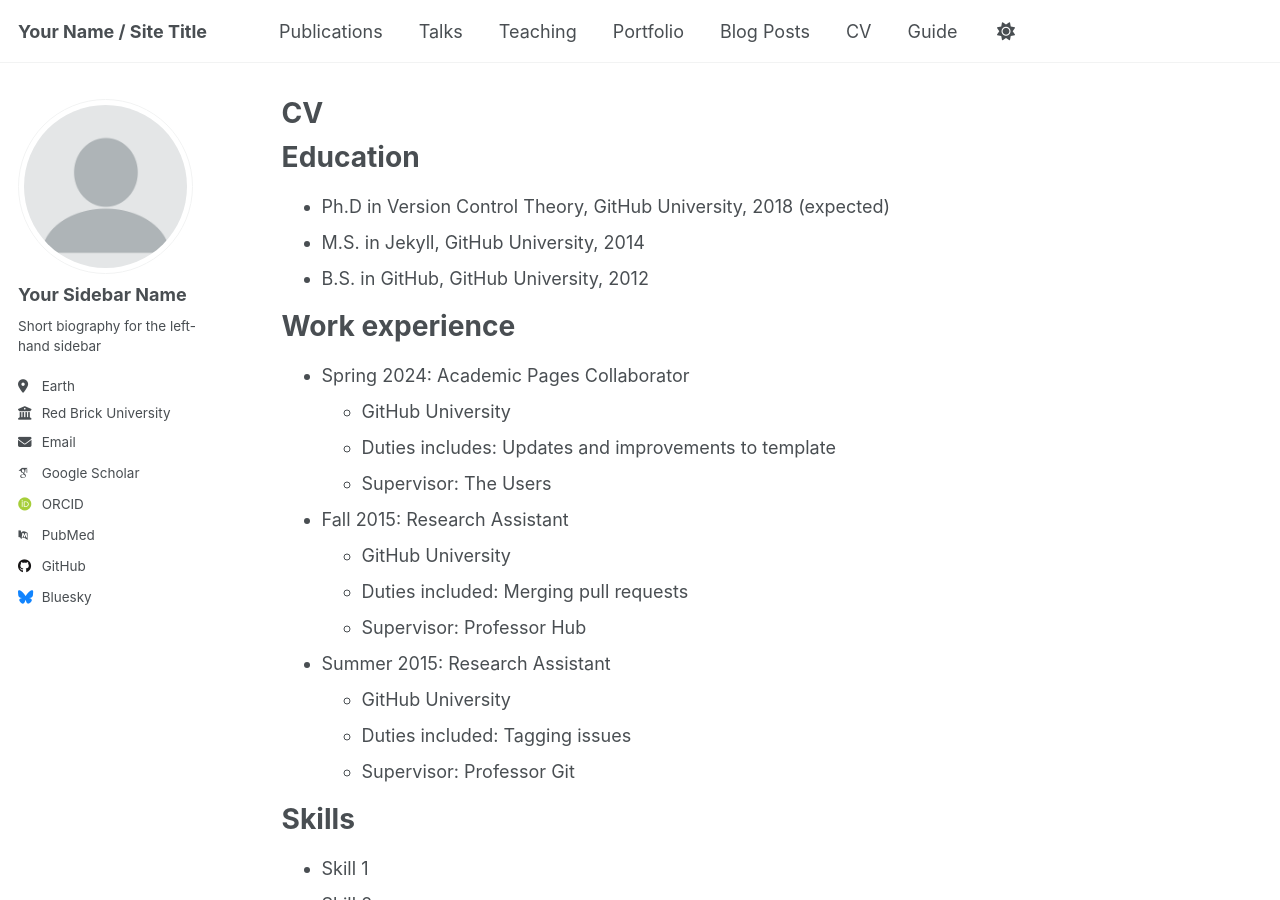
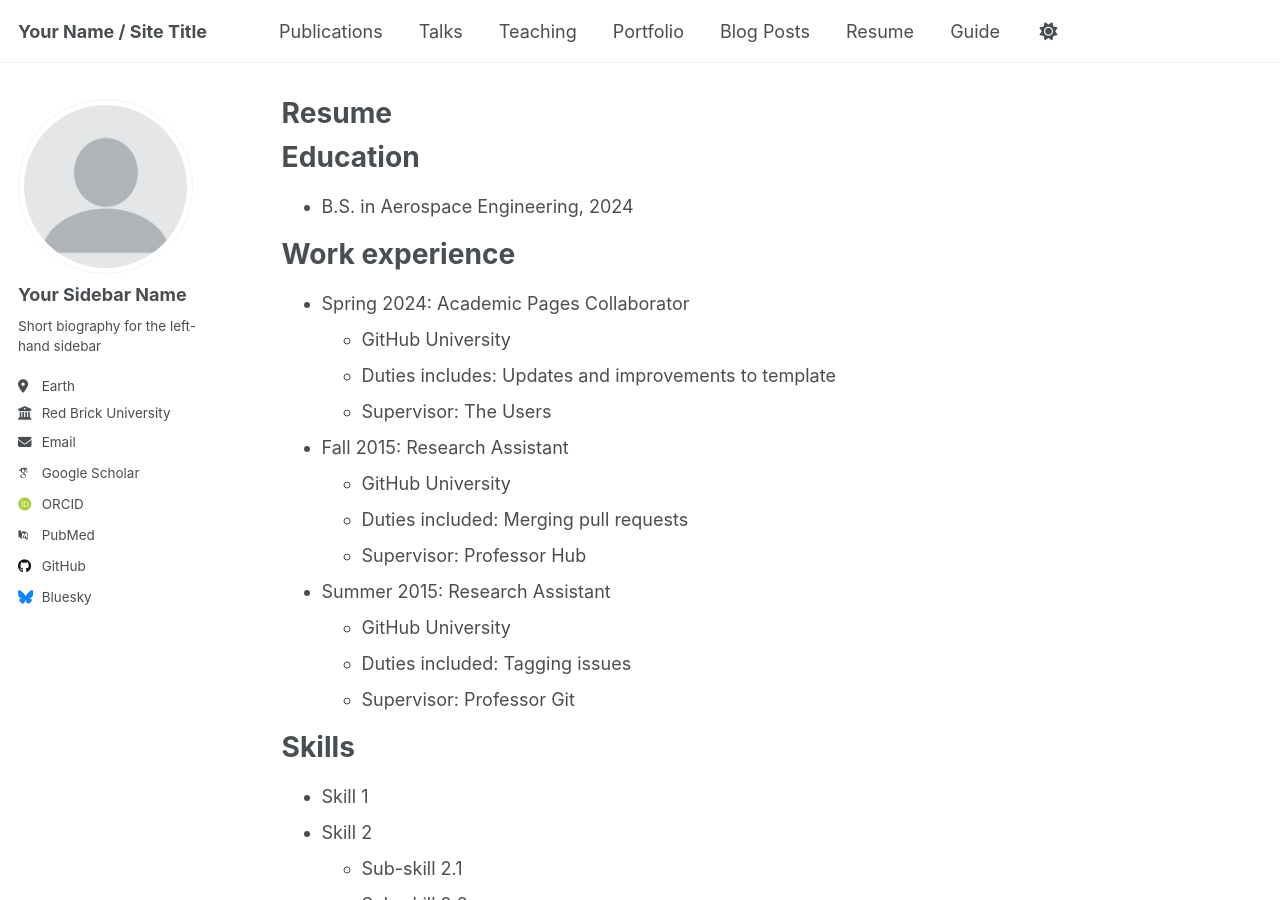
Before and after one commit to Raymond-gif/Raymond-gif.github.io, a Jekyll site: the page built from _pages/resume.md, in a window 1280 px wide and 900 px high. Built offline with Jekyll 4.4.1, drawn with Linux system fonts in a browser that asks for light colours; some web fonts are replaced; a script that is not in the unit is left out.

Commit message:
changed resume stuff

```diff
--- a/_data/navigation.yml
+++ b/_data/navigation.yml
@@ -23,8 +23,8 @@ main:
   - title: "Blog Posts"
     url: /year-archive/
 
-  - title: "CV"
-    url: /cv/
+  - title: "Resume"
+    url: /resume/
 
   # - title: "CV"
   #   url: /cv-json/
--- a/_pages/cv.md
+++ b/_pages/resume.md
@@ -1,7 +1,7 @@
 ---
 layout: archive
-title: "CV"
-permalink: /cv/
+title: "Resume"
+permalink: /resume/
 author_profile: true
 redirect_from:
   - /resume
@@ -11,9 +11,7 @@ redirect_from:
 
 Education
 ======
-* Ph.D in Version Control Theory, GitHub University, 2018 (expected)
-* M.S. in Jekyll, GitHub University, 2014
-* B.S. in GitHub, GitHub University, 2012
+* B.S. in Aerospace Engineering, 2024
 
 Work experience
 ======
```
